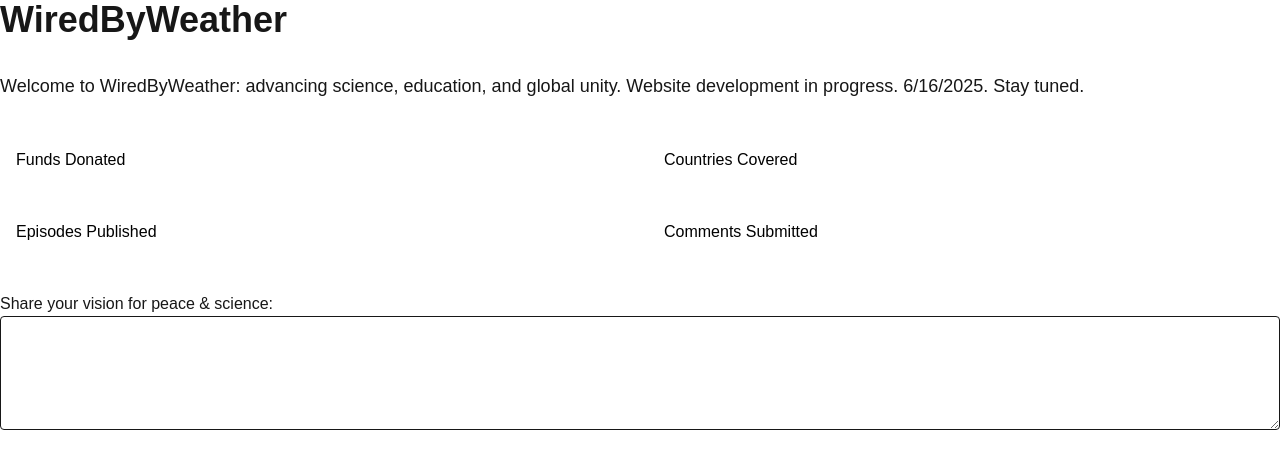
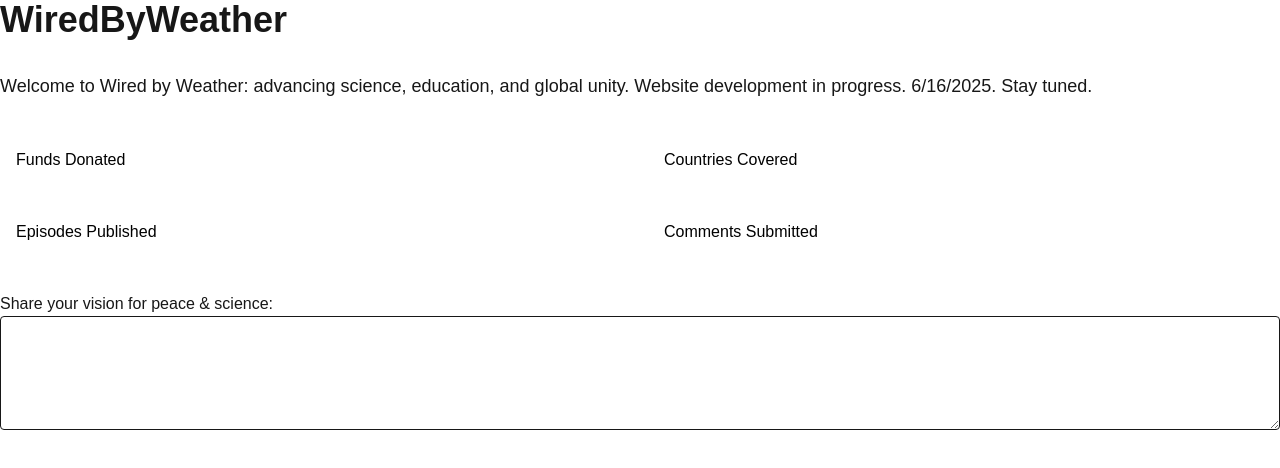
Before and after one commit to Seuss28/wiredbyweather, a Next.js app: page / in a window 1280 px wide. Shown: the top 468 px of the page. Built offline with nearby package versions, Linux system fonts and the light colour scheme.

Commit message:
changing message

```diff
--- a/src/app/page.tsx
+++ b/src/app/page.tsx
@@ -3,7 +3,9 @@ export default function Home() {
     <div className="space-y-8">
       <h1 className="text-4xl font-bold">WiredByWeather</h1>
       <p className="text-lg">
-        Welcome to WiredByWeather: advancing science, education, and global unity. Website development in progress. 6/16/2025. Stay tuned.
+        Welcome to Wired by Weather: advancing science, education, and global unity.
+ 	Website development in progress. 6/16/2025.
+	Stay tuned.
       </p>
 
       <div className="grid grid-cols-2 gap-4">
```
